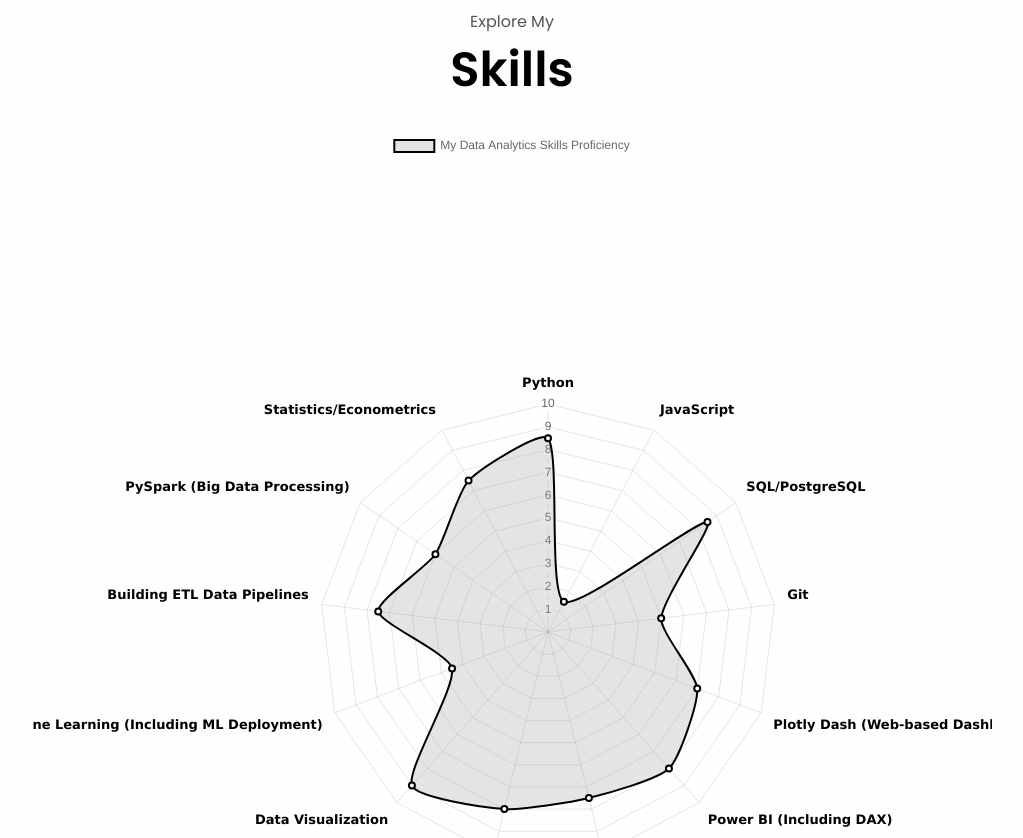
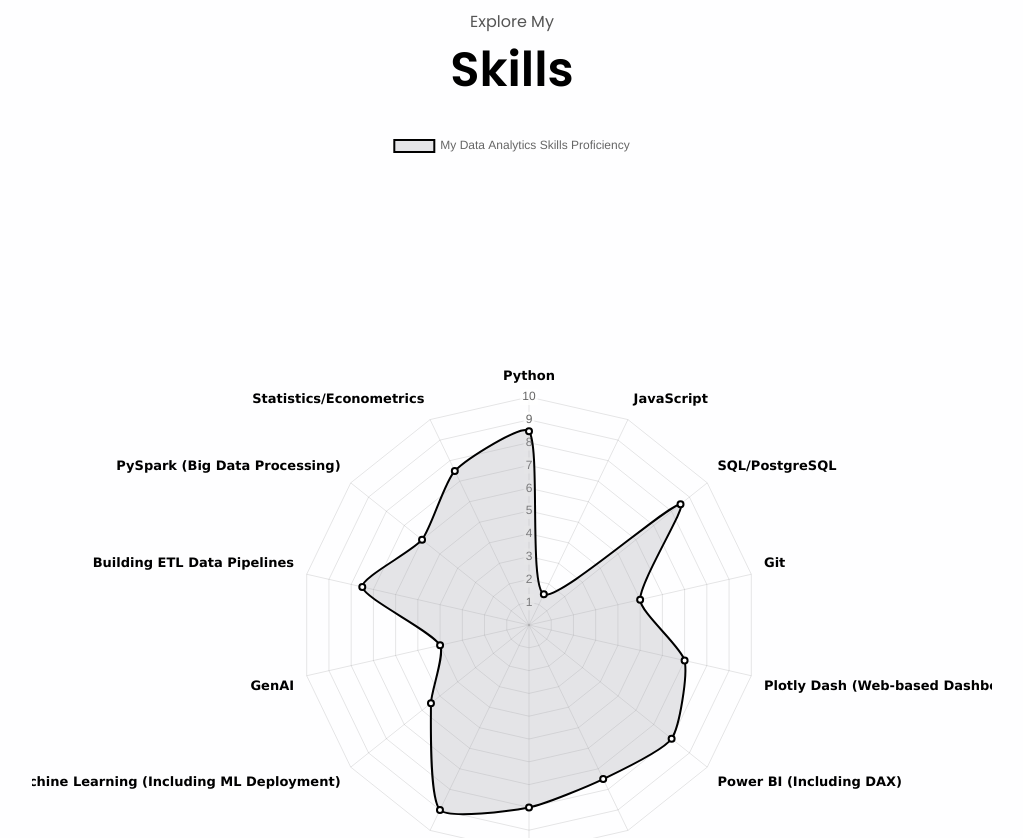
Before and after one commit to iamzhaf/My-Portfolio, a plain HTML site: page index.html in a window 1280 px wide. Shown: the part 3360-4198 px from the top of the page, without its empty margins (128-1151 px from the left). Drawn offline with nearby package versions, Linux system fonts and the light colour scheme.

Commit message:
added GenAI and uploaded latest CV

```diff
--- a/index.html
+++ b/index.html
@@ -51,7 +51,7 @@
         <div class="btn-container">
           <button
             class="btn btn-color-2"
-            onclick="window.open('./assets/ZhafranCV.pdf')"
+            onclick="window.open('./assets/ZhafranCV_28112024.pdf')"
           >
             Download CV
           </button>
--- a/scripts.js
+++ b/scripts.js
@@ -4,11 +4,11 @@ const ctx = document.getElementById('radarChart').getContext('2d');
 const data = {
   labels: ['Python','JavaScript','SQL/PostgreSQL','Git','Plotly Dash (Web-based Dashboard)',
     'Power BI (Including DAX)', 'Tableau','Excel','Data Visualization',
-    'Machine Learning (Including ML Deployment)','Building ETL Data Pipelines','PySpark (Big Data Processing)','Statistics/Econometrics'],
+    'Machine Learning (Including ML Deployment)','GenAI','Building ETL Data Pipelines','PySpark (Big Data Processing)','Statistics/Econometrics'],
   datasets: [{
     label: 'My Data Analytics Skills Proficiency',
     data: [8.5, 1.5, 8.5,5,7,8,
-         7.5,8,9,4.5,7.5,6,7.5],
+         7.5,8,9,5.5,4,7.5,6,7.5],
     backgroundColor: 'rgba(168, 169, 175, 0.3)',
     borderColor: 'rgba(0, 0, 0, 1)', // Colour for the line
     borderWidth: 2,
```
Also changed, not shown: 1 other file.
